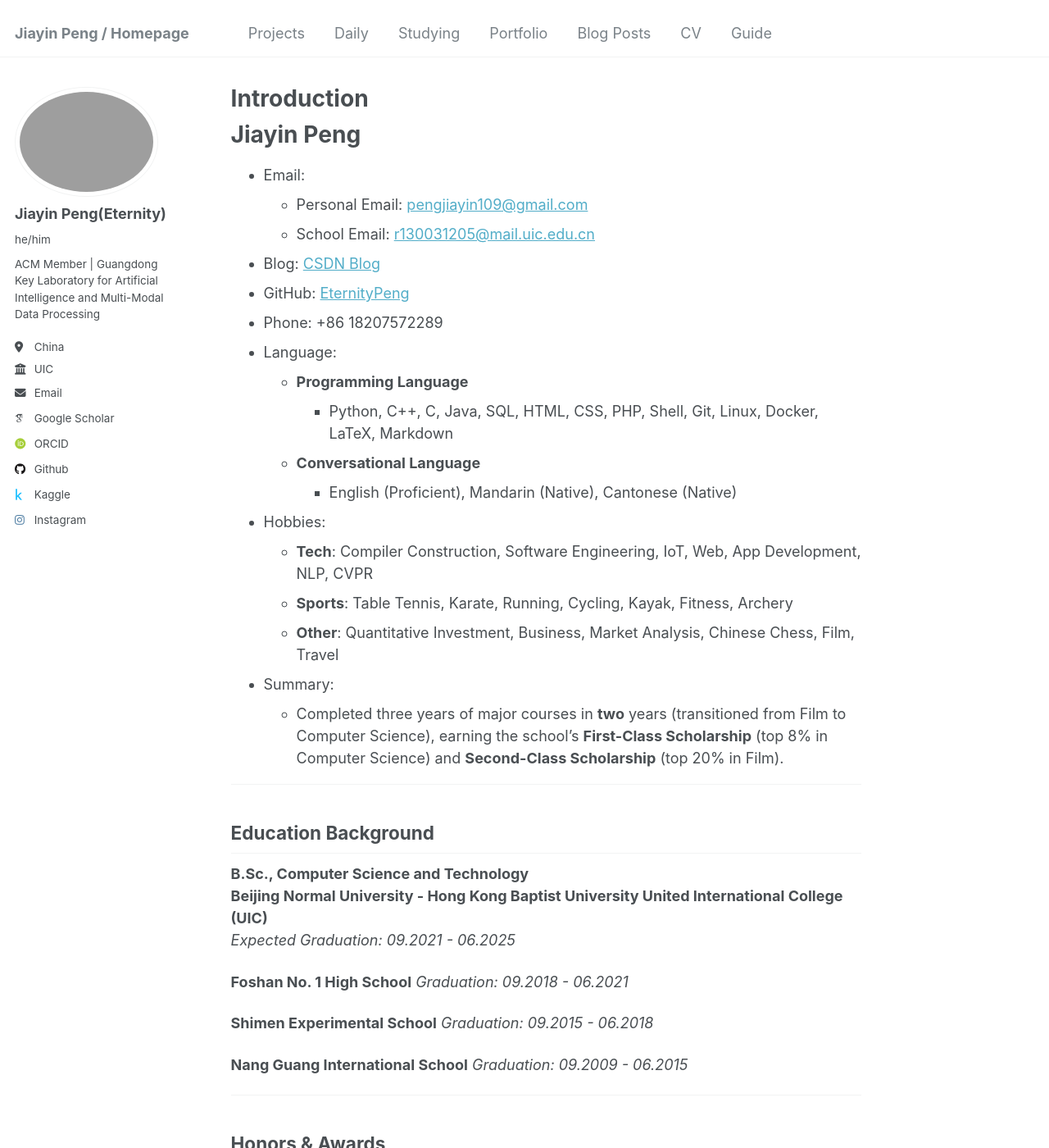
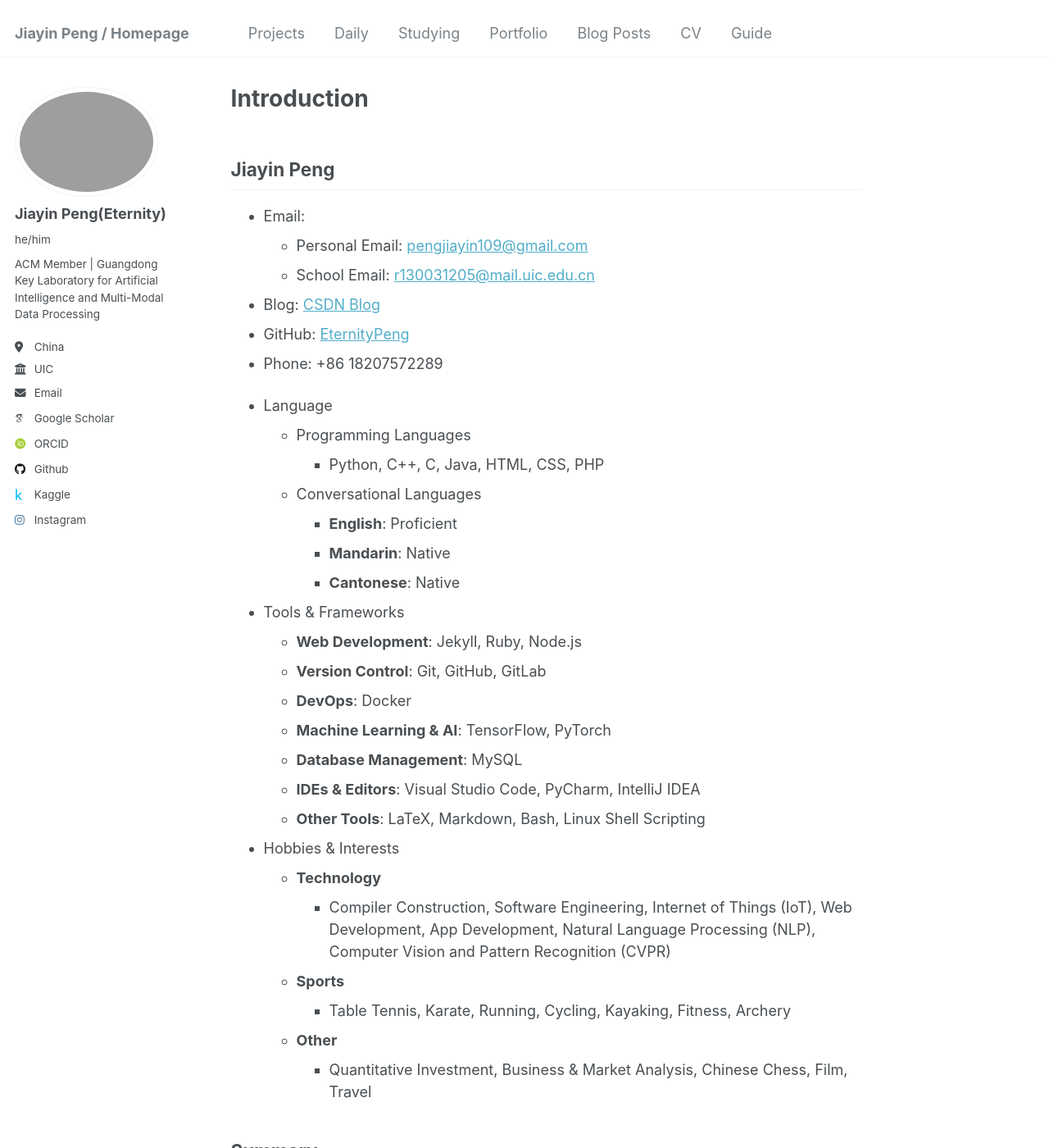
Before and after one commit to EternityPeng/eternitypeng.github.io, a Jekyll site: the page built from _pages/about.md, in a window 1280 px wide and 1400 px high. Shown: the whole window at 82% size. Built offline with Jekyll 4.4.1, drawn with Linux system fonts in a browser that asks for light colours; some web fonts are replaced.

Commit message:
change the structure of Intro and add tools and framework

```diff
--- a/Gemfile
+++ b/Gemfile
@@ -9,3 +9,5 @@ group :jekyll_plugins do
 end
 
 gem 'github-pages'
+
+gem 'tzinfo-data'
--- a/_pages/about.md
+++ b/_pages/about.md
@@ -7,7 +7,7 @@ redirect_from:
   - /about.html
 ---
 
-# Jiayin Peng
+## Jiayin Peng
 
 - Email:
   - Personal Email: [pengjiayin109@gmail.com](mailto:pengjiayin109@gmail.com)
@@ -15,16 +15,34 @@ redirect_from:
 - Blog: [CSDN Blog](https://blog.csdn.net/p213100)
 - GitHub: [EternityPeng](https://github.com/EternityPeng)
 - Phone: +86 18207572289
-- Language:
-  - **Programming Language**
-    - Python, C++, C, Java, SQL, HTML, CSS, PHP, Shell, Git, Linux, Docker, LaTeX, Markdown
-  - **Conversational Language**
-    - English (Proficient), Mandarin (Native), Cantonese (Native)
-- Hobbies:
-  - **Tech**: Compiler Construction, Software Engineering, IoT, Web, App Development, NLP, CVPR
-  - **Sports**: Table Tennis, Karate, Running, Cycling, Kayak, Fitness, Archery
-  - **Other**: Quantitative Investment, Business, Market Analysis, Chinese Chess, Film, Travel
-- Summary:
+
+- Language
+  - Programming Languages
+    - Python, C++, C, Java, HTML, CSS, PHP
+
+  - Conversational Languages
+    - **English**: Proficient
+    - **Mandarin**: Native
+    - **Cantonese**: Native
+
+- Tools & Frameworks
+  - **Web Development**: Jekyll, Ruby, Node.js
+  - **Version Control**: Git, GitHub, GitLab
+  - **DevOps**: Docker
+  - **Machine Learning & AI**: TensorFlow, PyTorch
+  - **Database Management**: MySQL
+  - **IDEs & Editors**: Visual Studio Code, PyCharm, IntelliJ IDEA
+  - **Other Tools**: LaTeX, Markdown, Bash, Linux Shell Scripting
+
+- Hobbies & Interests
+  - **Technology**
+    - Compiler Construction, Software Engineering, Internet of Things (IoT), Web Development, App Development, Natural Language Processing (NLP), Computer Vision and Pattern Recognition (CVPR)
+  - **Sports**
+    - Table Tennis, Karate, Running, Cycling, Kayaking, Fitness, Archery
+  - **Other**
+    - Quantitative Investment, Business & Market Analysis, Chinese Chess, Film, Travel
+
+## **Summary**
   - Completed three years of major courses in **two** years (transitioned from Film to Computer Science), earning the school's **First-Class Scholarship** (top 8% in Computer Science) and **Second-Class Scholarship** (top 20% in Film).
 
 
```
